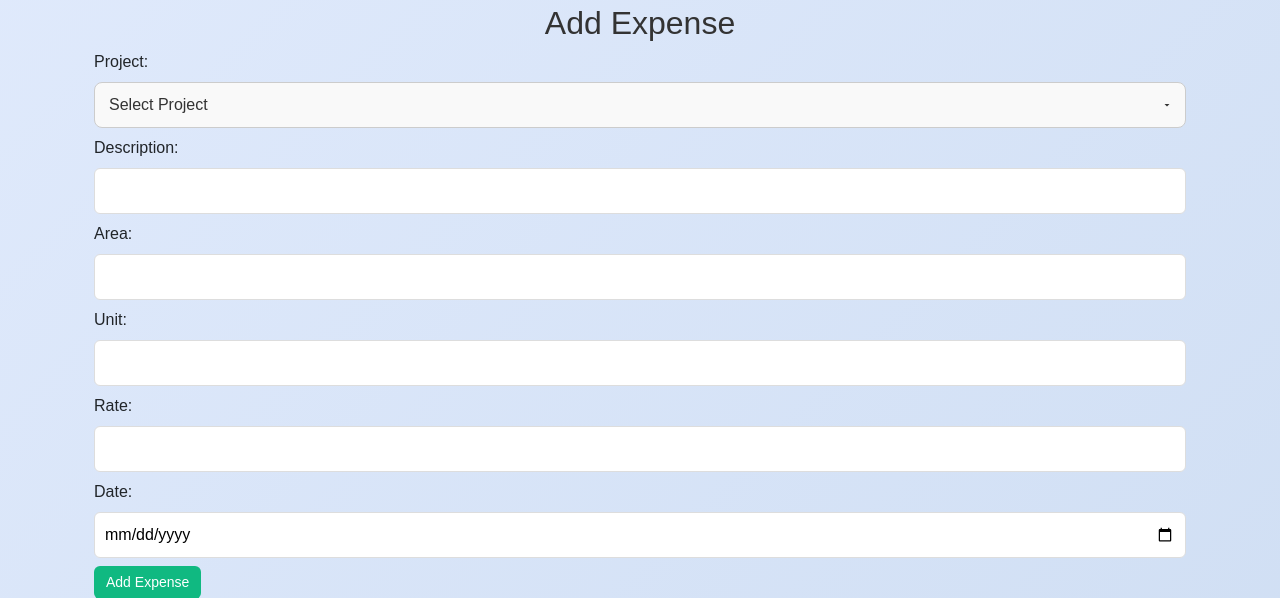
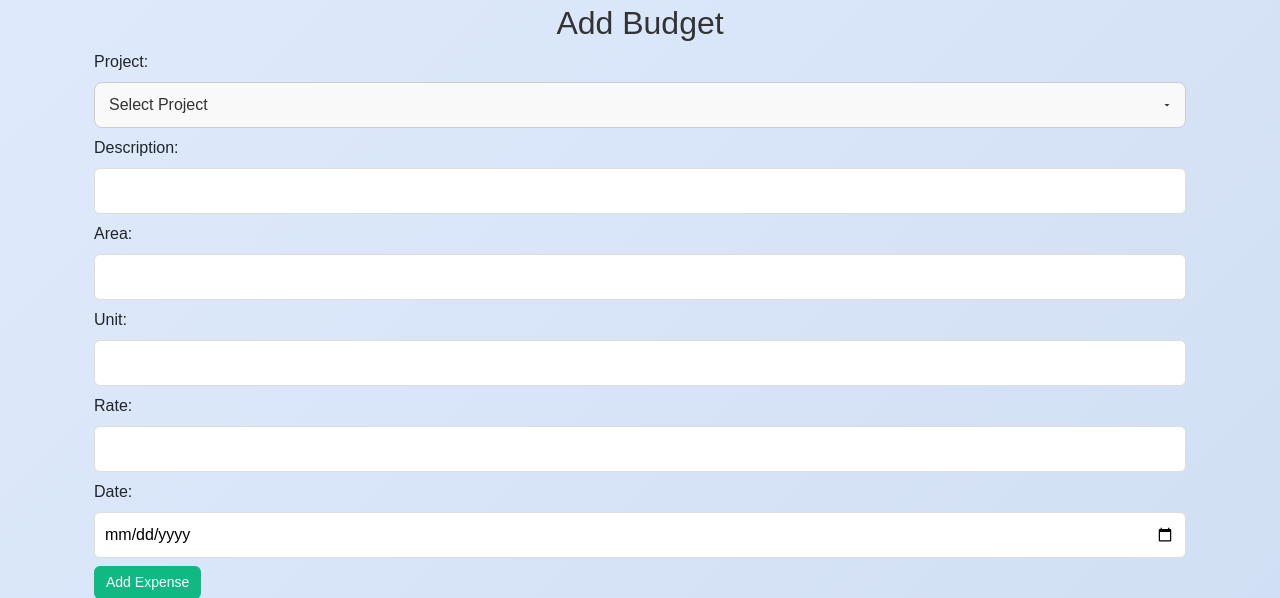
Before and after one commit to vivek248-cloud/billing, a Django app: template ledger_system/projects/templates/projects/add_expense.html in a window 1280 px wide. Shown: the part 132-730 px from the top of the page. Run offline with Django 3.2, Linux system fonts and the light colour scheme; the template is opened without the code that fills it, so the values that code supplies are empty.

Commit message:
Update add_expense.html

```diff
--- a/ledger_system/projects/templates/projects/add_expense.html
+++ b/ledger_system/projects/templates/projects/add_expense.html
@@ -13,7 +13,7 @@
 </style>
 {% block content %}
 <div class="container mt-4">
-  <h2>Add Expense</h2>
+  <h2>Add Budget</h2>
 
   {% if success %}
     <div class="alert alert-success bg-primary" role="alert" style="color: white;">
```
